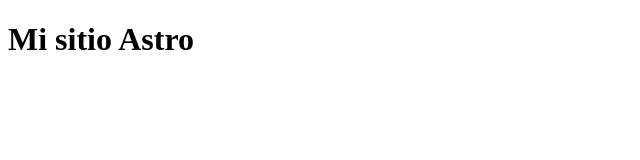
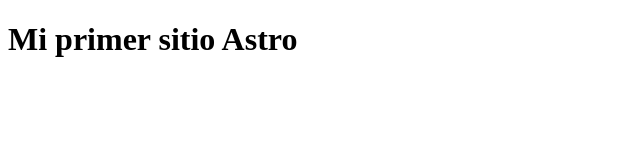
Before and after one commit to alealborb/tutorial-astro, an Astro site: page / in a window 1280 px wide. Shown: the whole page, without its empty margins (0-640 px from the left). Built offline with nearby package versions, Linux system fonts and the light colour scheme; Astro itself is replaced by a stand-in of ours.

Commit message:
edit body

```diff
--- a/src/pages/index.astro
+++ b/src/pages/index.astro
@@ -11,6 +11,6 @@
 		<title>Astro</title>
 	</head>
 	<body>
-		<h1>Mi sitio Astro</h1>
+		<h1>Mi primer sitio Astro</h1>
 	</body>
 </html>
```
